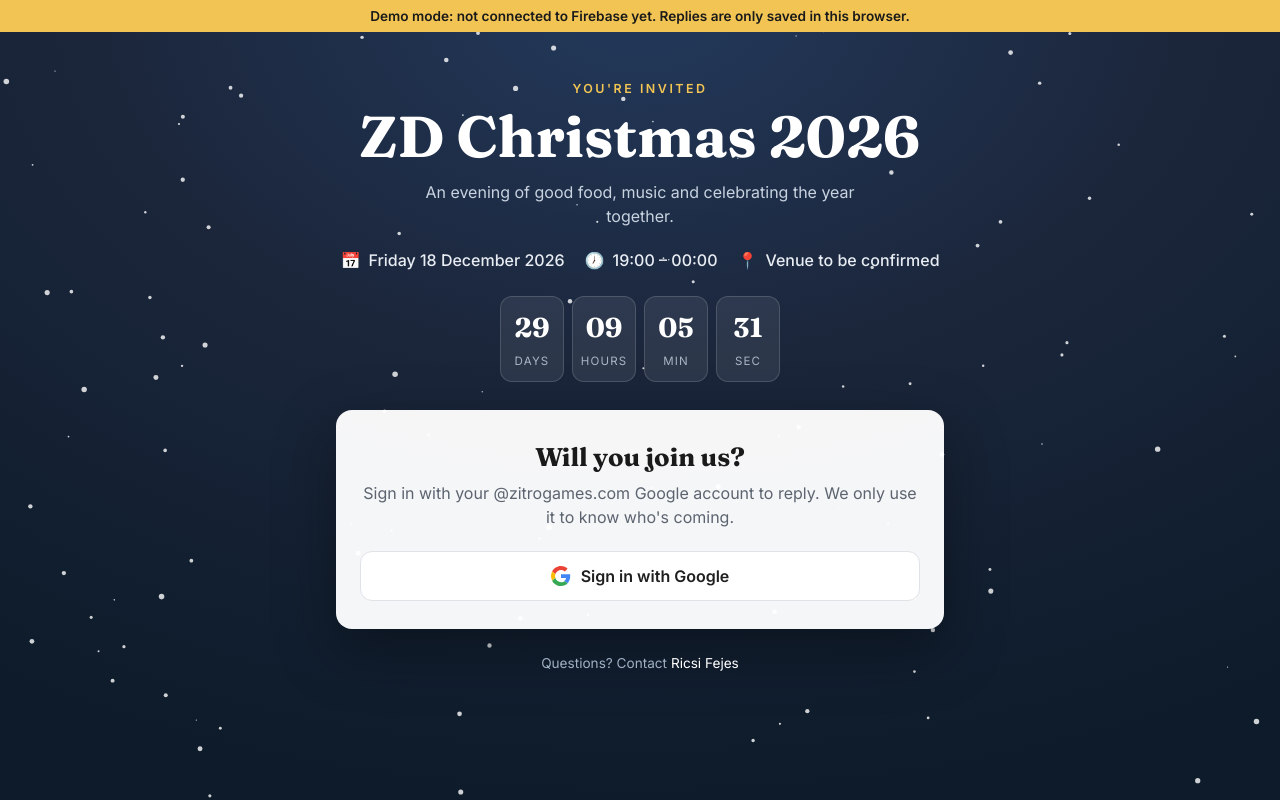
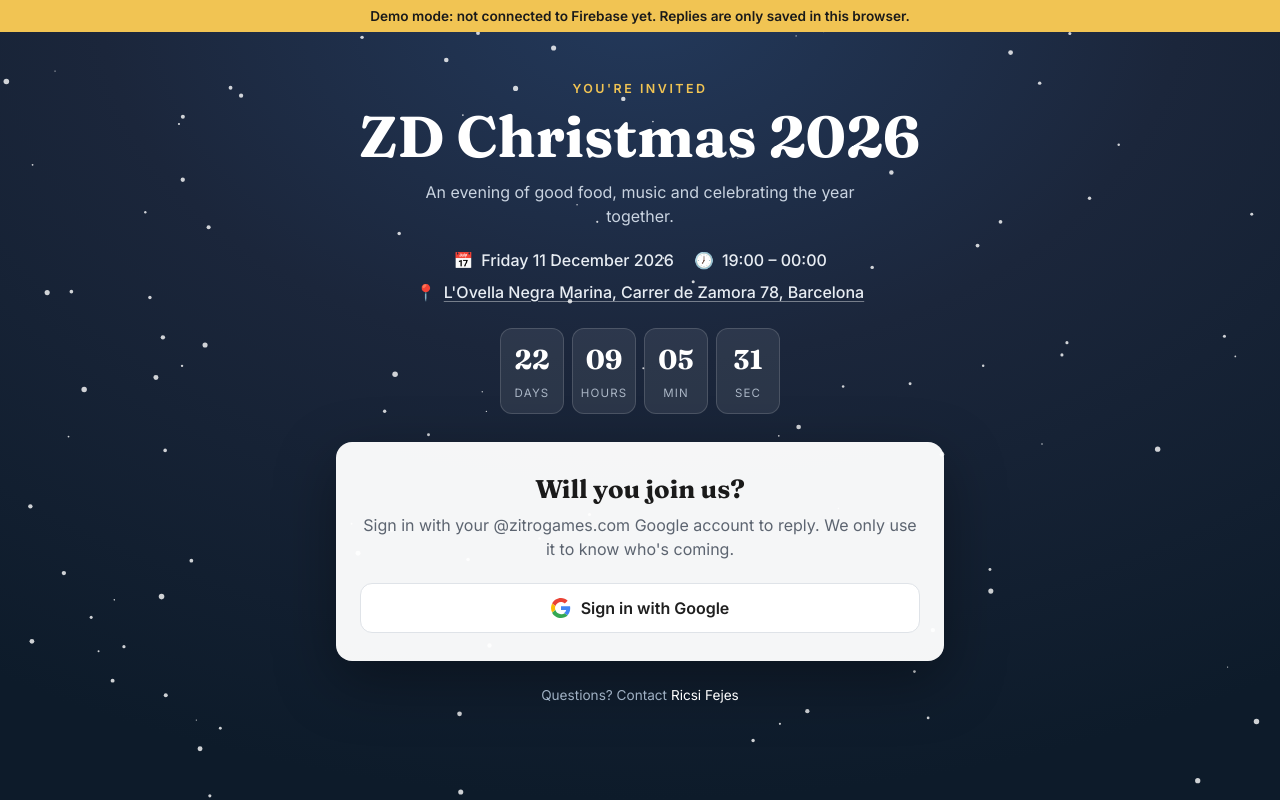
Before and after one commit to zitrofejes/zd-christmas2026, a plain HTML site: page index.html in a window 1280 px wide. Drawn offline with Linux system fonts and the light colour scheme.

Commit message:
Set venue (L'Ovella Negra Marina) and date (11 Dec 2026)
Event now runs 19:00-00:00 on Friday 11 December at L'Ovella Negra
Marina, Carrer de Zamora 78, Barcelona. The venue line links to
Google Maps via a new optional venueUrl setting.

Co-Authored-By: Claude Opus 5.5 <noreply@anthropic.com>

```diff
--- a/config.js
+++ b/config.js
@@ -21,11 +21,13 @@ window.RSVP_CONFIG = {
 
   // Event time with its UTC offset (+01:00 = Spanish winter time), and the
   // time zone used to display it, so it shows correctly on any device.
-  start: '2026-12-18T19:00:00+01:00',
-  end: '2026-12-19T00:00:00+01:00',
+  start: '2026-12-11T19:00:00+01:00',
+  end: '2026-12-12T00:00:00+01:00',
   timeZone: 'Europe/Madrid',
 
-  venue: 'Venue to be confirmed',
+  venue: "L'Ovella Negra Marina, Carrer de Zamora 78, Barcelona",
+  // Optional link for the venue line ('' = plain text).
+  venueUrl: 'https://www.google.com/maps/search/?api=1&query=' + encodeURIComponent("L'Ovella Negra Marina, Carrer de Zamora 78, 08018 Barcelona"),
   rsvpDeadline: '2026-12-05', // shown on the page; set to '' to hide
 
   allowPlusOne: true,
--- a/js/app.js
+++ b/js/app.js
@@ -14,7 +14,16 @@ $('#event-title').textContent = C.title;
 $('#event-tagline').textContent = C.tagline;
 $('#event-date').textContent = start.toLocaleDateString('en-GB', { weekday: 'long', day: 'numeric', month: 'long', year: 'numeric', timeZone: tz });
 $('#event-time').textContent = [start, end].map((d) => d.toLocaleTimeString('en-GB', { hour: '2-digit', minute: '2-digit', timeZone: tz })).join(' – ');
-$('#event-venue').textContent = C.venue;
+if (C.venueUrl) {
+  const a = document.createElement('a');
+  a.href = C.venueUrl;
+  a.target = '_blank';
+  a.rel = 'noopener';
+  a.textContent = C.venue;
+  $('#event-venue').replaceChildren(a);
+} else {
+  $('#event-venue').textContent = C.venue;
+}
 if (C.rsvpDeadline) {
   const dl = $('#deadline-note');
   dl.textContent = 'Please reply by ' + new Date(C.rsvpDeadline + 'T12:00:00Z').toLocaleDateString('en-GB', { day: 'numeric', month: 'long', timeZone: tz }) + '.';
--- a/styles.css
+++ b/styles.css
@@ -34,6 +34,8 @@ h1 { font-family: Fraunces, Georgia, serif; font-weight: 700; font-size: clamp(2
 
 .details { list-style: none; padding: 0; margin: 0 0 24px; display: flex; flex-wrap: wrap; justify-content: center; gap: 8px 20px; color: #e8edf3; font-weight: 500; }
 .details li { display: flex; gap: 8px; align-items: center; }
+.details a { color: inherit; text-decoration: underline; text-decoration-color: rgba(255,255,255,.4); text-underline-offset: 3px; }
+.details a:hover { text-decoration-color: var(--gold); }
 
 .countdown { display: inline-grid; grid-template-columns: repeat(4, minmax(64px, 1fr)); gap: 8px; }
 .countdown div { background: rgba(255, 255, 255, 0.08); border: 1px solid rgba(255, 255, 255, 0.15); border-radius: 12px; padding: 10px 6px; }
```
